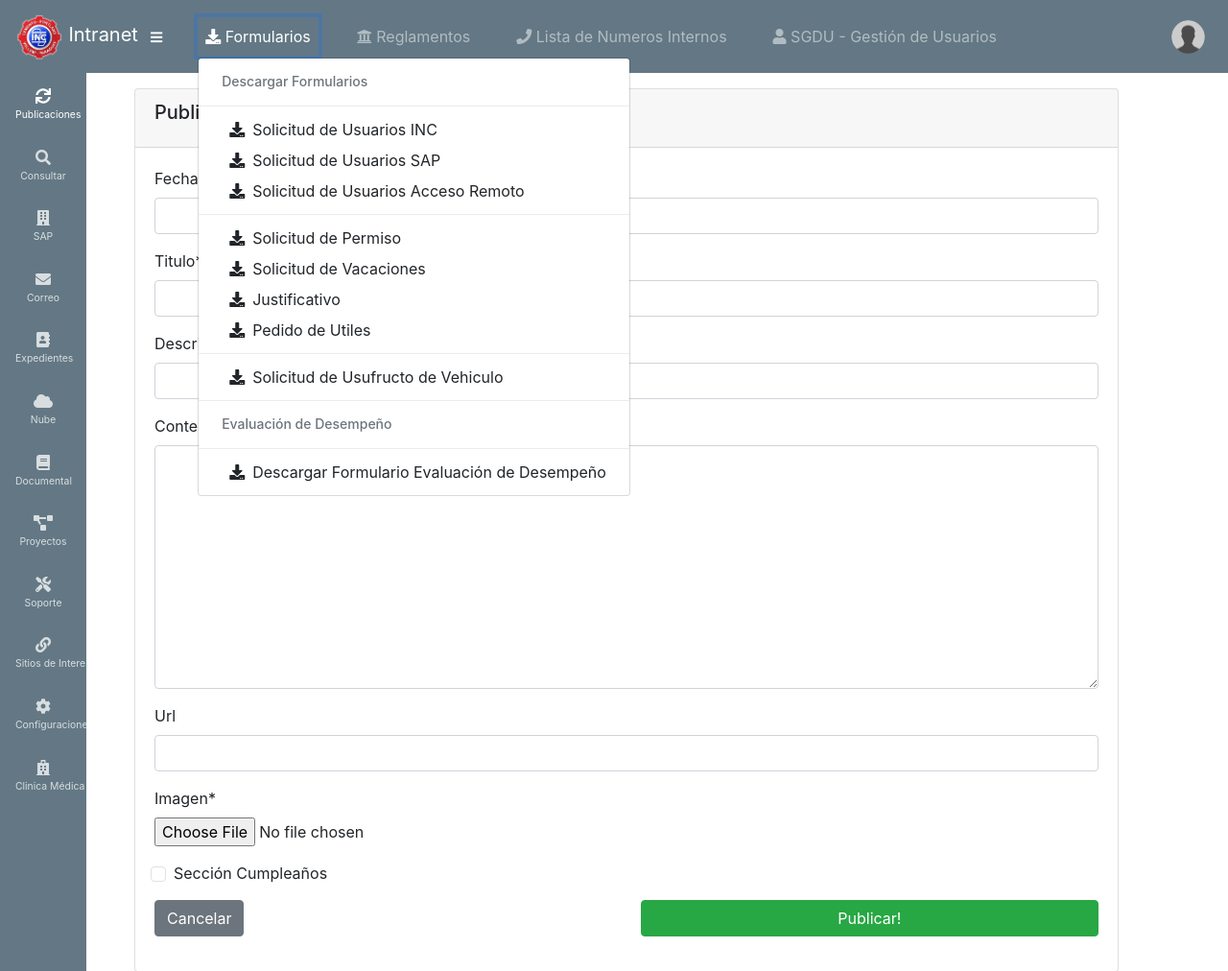
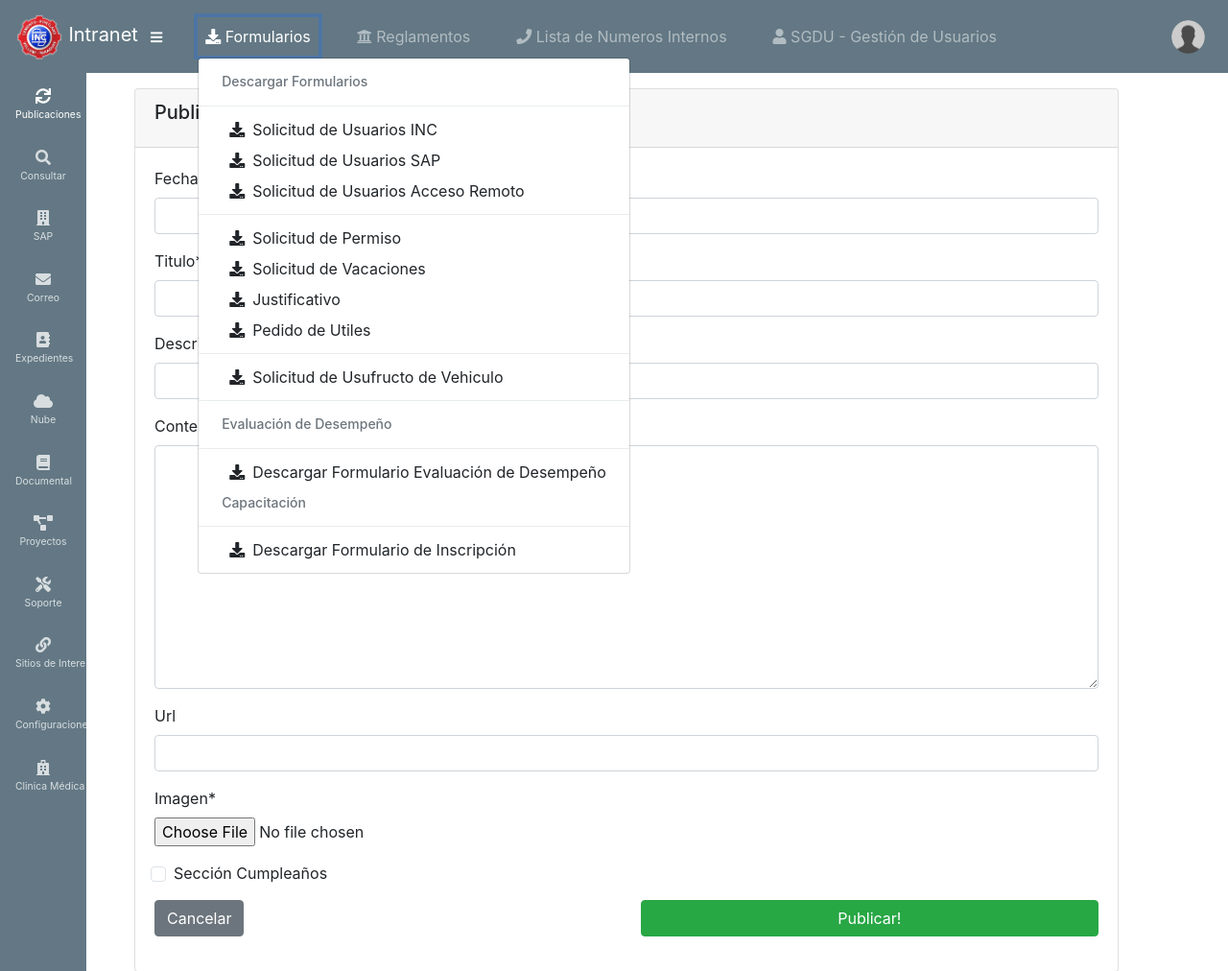
Before and after one commit to arnaldocorreaxO/intranet, a Django app: page /publicacion/nuevo in a window 1280 px wide, after a click on "Formularios". Shown: the top 1012 px of the page at 96% size. Run offline with Django 3.2, Linux system fonts and the light colour scheme; the visitor is signed in with stand-in values (Sample User, id 1); data that the repository does not hold is empty; some libraries are stand-ins or nearby versions.

Commit message:
Add formulario de inscripcion capacitacion

```diff
--- a/proIntranet/templates/base.html
+++ b/proIntranet/templates/base.html
@@ -108,6 +108,9 @@
             <h6 class="dropdown-header">Evaluación de Desempeño</h6>
             <div class="dropdown-divider"></div>
             <a class="dropdown-item" href="{% static 'download/Formularios/formulario_evaluacion_desempeno.xlsx' %}" download><i class="fa fa-download px-2" aria-hidden="true"></i>Descargar Formulario Evaluación de Desempeño</a>
+            <h6 class="dropdown-header">Capacitación</h6>
+            <div class="dropdown-divider"></div>
+            <a class="dropdown-item" href="{% static 'download/Formularios/formulario_inscripcion_capacitacion.doc' %}" download><i class="fa fa-download px-2" aria-hidden="true"></i>Descargar Formulario de Inscripción</a>
             <!-- <div class="dropdown-divider"></div>
             <h6 class="dropdown-header">COOPFINC</h6>
             <div class="dropdown-divider"></div>
```
